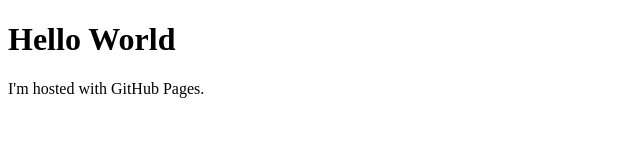
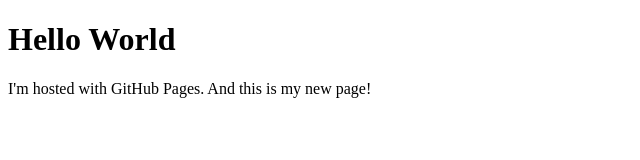
Before and after one commit to Krisbjac/krisbjac.github.io, a plain HTML site: page index.html in a window 1280 px wide. Shown: the whole page, without its empty margins (0-640 px from the left). Drawn offline with Linux system fonts and the light colour scheme.

Commit message:
short paragraph added

```diff
--- a/index.html
+++ b/index.html
@@ -2,6 +2,8 @@
 <html>
 <body>
 <h1>Hello World</h1>
-<p>I'm hosted with GitHub Pages.</p>
+<p>I'm hosted with GitHub Pages.
+    And this is my new page!
+</p>
 </body>
 </html>
```
